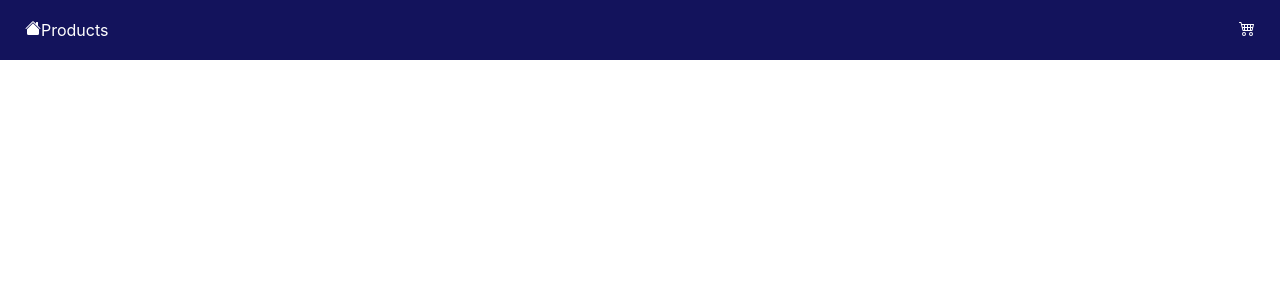
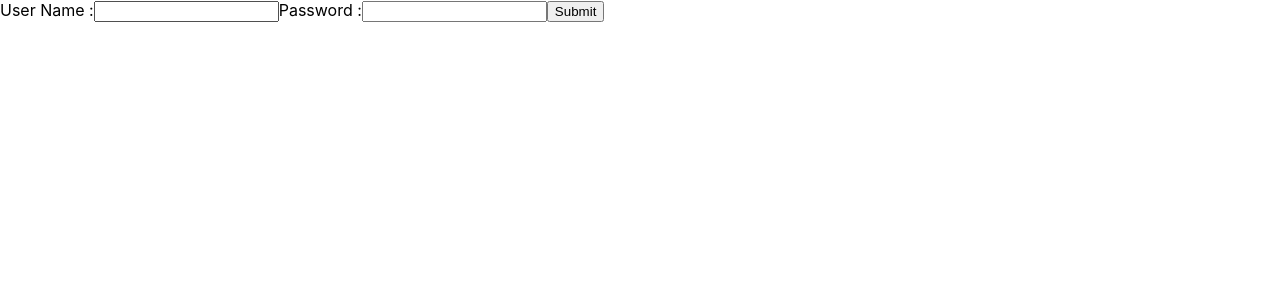
Before and after one commit to ppabhijith/products-context, a React (Create React App) app: page / in a window 1280 px wide. Shown: the top 300 px of the page. Built offline with nearby package versions, Linux system fonts and the light colour scheme.

Commit message:
protected route implemented

```diff
--- a/src/components/Nav.js
+++ b/src/components/Nav.js
@@ -1,12 +1,24 @@
 import React from 'react'
-import { Link } from 'react-router-dom'
+import { Link, Navigate, useNavigate } from 'react-router-dom'
 import { BsCart4, BsHouseFill } from "react-icons/bs";
+import { useLogin } from '../context/loginContext';
+
+import Avatar from '@mui/material/Avatar';
+import Button from '@mui/material/Button';
 
 export default function () {
+
+    const { user, setUser } = useLogin()
+    const isLoggedIn = Object.keys(user).length ? true : false;
+    const navigate = useNavigate()
+
     return (
         <nav className='nav-container flex '>
             <Link to='/products'><BsHouseFill />Products</Link> {/* links in the browser will change now */}
-            <Link to='/cart'><BsCart4 /></Link>
+            {!isLoggedIn ? <Button variant="contained" color='error'
+                onClick={() => navigate('/')}
+            >LOG IN</Button> : <Avatar alt={user.firstName} src={user.image} onClick={() => { setUser({}) }} />}
+            <Link to='/products/user/cart'><BsCart4 /></Link>
         </nav>
     )
 }
--- a/src/components/Products.js
+++ b/src/components/Products.js
@@ -3,12 +3,15 @@ import { useProduct } from '../context/product-context'
 
 import Button from '@mui/material/Button';
 import Typography from '@mui/material/Typography';
+import { useLogin } from '../context/loginContext';
 
 export default function ({ product }) {
 
     const { state: { cart },
         dispatch
     } = useProduct()
+    const { user, setUser } = useLogin()
+
 
     const addCartButton = <Button variant="contained" color='success'
         onClick={() => dispatch({
--- a/src/components/ProtectedRoute.js
+++ b/src/components/ProtectedRoute.js
@@ -1,11 +1,14 @@
 import React from 'react'
-import { Navigate } from 'react-router-dom'
+import { Navigate, Outlet } from 'react-router-dom'
+import { useLogin } from '../context/loginContext'
+
 
 export default function ProtectedRoute({ children }) {
 
-    const isLoggedIn = true
-
+    const { user, setUser } = useLogin()
+    const isLoggedIn = Object.keys(user).length ? true : false;
+    console.log(isLoggedIn, children)
     if (!isLoggedIn) return <Navigate to="/" />
 
-    return children
+    return <Outlet />
 }
--- /dev/null
+++ b/src/context/loginContext.js
@@ -0,0 +1,20 @@
+import { createContext, useContext, useState } from "react";
+
+const loginContext = createContext()
+
+function LoginProvider({ children }) {
+    const [user, setUser] = useState({})
+    // NOTE: you *might* need to memoize this value
+    // Learn more in http://kcd.im/optimize-context
+    const value = { user, setUser }
+    return <loginContext.Provider value={value}>{children}</loginContext.Provider>
+}
+
+function useLogin() {
+    const context = useContext(loginContext)
+    if (context === undefined) {
+        throw new Error('useLogin must be used within a LoginProvider')
+    }
+    return context
+}
+export { LoginProvider, useLogin }
--- a/src/index.js
+++ b/src/index.js
@@ -5,6 +5,9 @@ import App from './App';
 import { BrowserRouter, Routes, Route } from 'react-router-dom'
 import ProductsGrid from './pages/ProductsGrid';
 import ProtectedRoute from './components/ProtectedRoute';
+import Login from './pages/Login';
+import { ProductProvider } from './context/product-context'
+import { LoginProvider } from './context/loginContext'
 // import CartGrid from './pages/CartGrid';
 // import ProductDetails from './pages/ProductDetails';
 
@@ -16,16 +19,19 @@ root.render(
   <React.StrictMode>
     <Suspense fallback={<div className='loading'>Loading...</div>}>
       <BrowserRouter> {/* //connect your app to the browser's URL */}
-        <Routes>
-          <Route path='/' element={<App />}>
-            <Route path='products' element={<ProductsGrid />} />
-
-            <Route path='products/:productId' element={<ProtectedRoute><ProductDetails /></ProtectedRoute>} />
-            <Route path='cart' element={<CartGrid />} />
-
-            <Route path='*' element={<main><h3>There is nothing here</h3></main>} />
-          </Route>
-        </Routes>
+        <LoginProvider>
+          <Routes>
+            <Route path='/' element={<Login />} />
+            <Route path='/products' element={<App />}>
+              <Route index element={<ProductsGrid />} />
+              <Route path='user' element={<ProtectedRoute />}>
+                <Route path=':productId' element={<ProductDetails />} />
+                <Route path='cart' element={<CartGrid />} />
+              </Route>
+              <Route path='*' element={<main><h3>There is nothing here</h3></main>} />
+            </Route>
+          </Routes>
+        </LoginProvider>
       </BrowserRouter>
     </Suspense>
   </React.StrictMode >
--- /dev/null
+++ b/src/pages/Login.js
@@ -0,0 +1,42 @@
+import React, { useState } from 'react'
+import axios from 'axios'
+import { useNavigate } from 'react-router-dom'
+import { useLogin } from '../context/loginContext'
+
+export default function Login() {
+    const [isLogged, setIsLogged] = useState(false)
+    const [state, setState] = useState({ userName: '', password: '' })
+    const { user, setUser } = useLogin()
+    const navigate = useNavigate()
+    const data = {
+        username: 'kminchelle',
+        password: '0lelplR',
+    }
+    const handleChange = (e) => {
+        let [name, value] = [e.target.name, e.target.value]
+        setState((prev => (
+            { ...prev, [name]: value }
+        )))
+        console.log('changed', state)
+    }
+    const logIn = (e) => {
+        e.preventDefault()
+        axios.post("https://dummyjson.com/auth/login", data)
+            .then((resp) => {
+                setUser(resp.data)
+                resp.status == 200 && navigate('/products')
+            })
+    }
+    // logIn();
+    return (
+        <div>
+            <form onSubmit={logIn}>
+                <label htmlFor='userName'>User Name :</label>
+                <input type='text' value={state.userName} name='userName' id='userName' onChange={handleChange} />
+                <label htmlFor='password'>Password :</label>
+                <input type='text' value={state.password} name='password' id='password' onChange={handleChange} />
+                <input type='submit' />
+            </form>
+        </div>
+    )
+}
--- a/src/pages/ProductDetails.js
+++ b/src/pages/ProductDetails.js
@@ -6,6 +6,7 @@ import useFetch from '../hooks/useFetch'
 
 export default function ProductDetails() {
 
+    console.log('details page')
     const [item, setItem] = useState()
     const [isLoaded, setLoaded] = useState(false)
     const { productId } = useParams();
--- a/src/pages/ProductsGrid.js
+++ b/src/pages/ProductsGrid.js
@@ -12,6 +12,7 @@ import { Grid } from '@mui/material';
 export default function ProductsGrid() {
 
     // const [products, setproducts] = useState([]);
+    // console.log('products loaded')
     const { state, dispatch } = useProduct()
     // //console.log(state.products, 'state product')
     // //console.log(state.cart, 'state cart')
@@ -46,7 +47,7 @@ export default function ProductsGrid() {
                 <Grid container spacing={2} justifyContent="center"
                     alignItems="stretch">
                     {
-                        state.products.map((product) => <Grid item xs="auto"> <Link to={`/products/${product.id}`}><Products key={product.id} product={product} /></Link></Grid>)
+                        state.products.map((product) => <Grid key={product.id} item xs="auto"> <Link to={`/products/user/${product.id}`}><Products product={product} /></Link></Grid>)
                     }
                 </Grid>
             </div>
```
